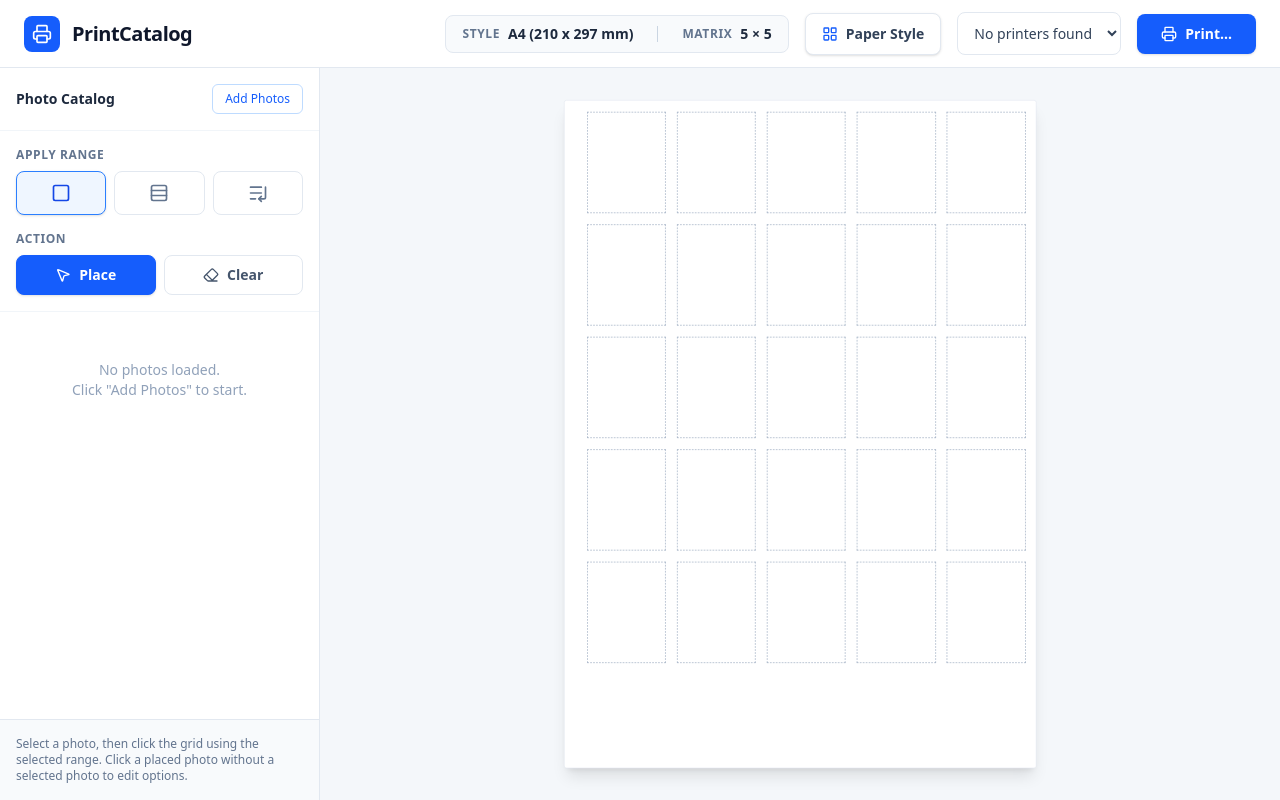
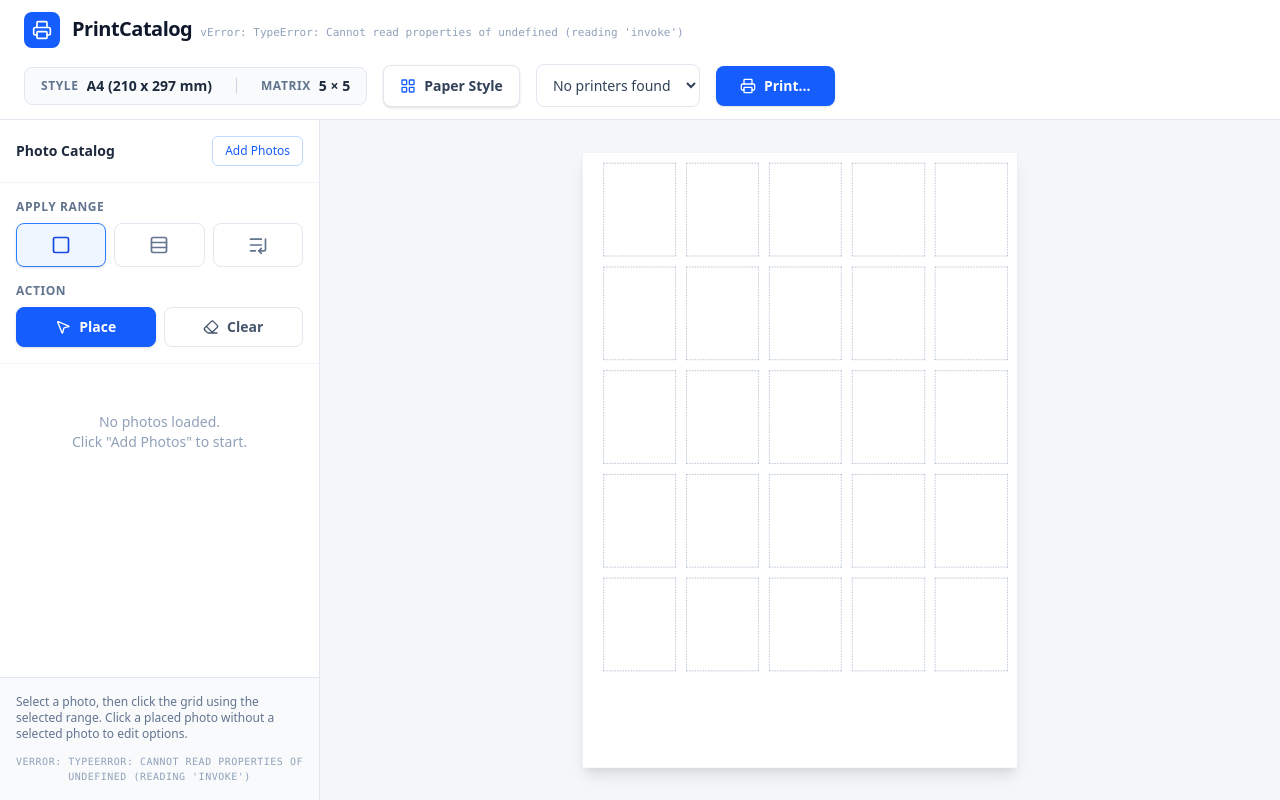
Before and after one commit to GargAvinash/PrintCatalog, a React (Vite) app: page / in a window 1280 px wide. Built offline with nearby package versions, Linux system fonts and the light colour scheme.

Commit message:
feat: display application version in UI (fixes #6)

```diff
--- a/src/App.tsx
+++ b/src/App.tsx
@@ -23,6 +23,7 @@ import {
 } from 'lucide-react';
 import { motion, AnimatePresence } from 'motion/react';
 import { invoke } from '@tauri-apps/api/core';
+import { getVersion } from '@tauri-apps/api/app';
 
 // --- Types ---
 
@@ -295,6 +296,7 @@ export default function App() {
   const [printStatus, setPrintStatus] = useState<{type: 'success' | 'error'; message: string} | null>(null);
 
   const [isSidebarOpen, setIsSidebarOpen] = useState(false);
+  const [appVersion, setAppVersion] = useState<string>('');
 
   // Fetch printers on mount
   useEffect(() => {
@@ -305,6 +307,13 @@ export default function App() {
         if (def) setSelectedPrinter(def.name);
       })
       .catch(err => console.error('Failed to list printers:', err));
+
+    getVersion()
+      .then(setAppVersion)
+      .catch(err => {
+        console.error('Failed to get app version:', err);
+        setAppVersion(`Error: ${err}`);
+      });
   }, []);
   // Load images from IndexedDB on mount
   useEffect(() => {
@@ -617,8 +626,13 @@ export default function App() {
           <div className="bg-blue-600 p-2 rounded-lg">
             <Printer className="w-5 h-5 text-white" />
           </div>
-          <h1 className="text-xl font-bold tracking-tight text-slate-900">
+          <h1 className="text-xl font-bold tracking-tight text-slate-900 flex items-baseline gap-2">
             PrintCatalog
+            {appVersion && (
+              <span className="text-[11px] font-mono text-slate-400 font-medium tracking-normal mb-1">
+                v{appVersion}
+              </span>
+            )}
           </h1>
         </div>
 
@@ -811,10 +825,17 @@ export default function App() {
                })}
              </div>
           </div>
-          <div className="p-4 bg-slate-50 border-t border-slate-200 text-xs text-slate-500 font-medium">
-            {gridAction === 'clear'
-              ? 'Clear mode removes photos using the selected range.'
-              : 'Select a photo, then click the grid using the selected range. Click a placed photo without a selected photo to edit options.'}
+          <div className="p-4 bg-slate-50 border-t border-slate-200 flex flex-col gap-3">
+            <div className="text-xs text-slate-500 font-medium">
+              {gridAction === 'clear'
+                ? 'Clear mode removes photos using the selected range.'
+                : 'Select a photo, then click the grid using the selected range. Click a placed photo without a selected photo to edit options.'}
+            </div>
+            {appVersion && (
+              <div className="text-[10px] text-slate-400 font-mono text-center uppercase tracking-wider">
+                v{appVersion}
+              </div>
+            )}
           </div>
         </aside>
 
```
